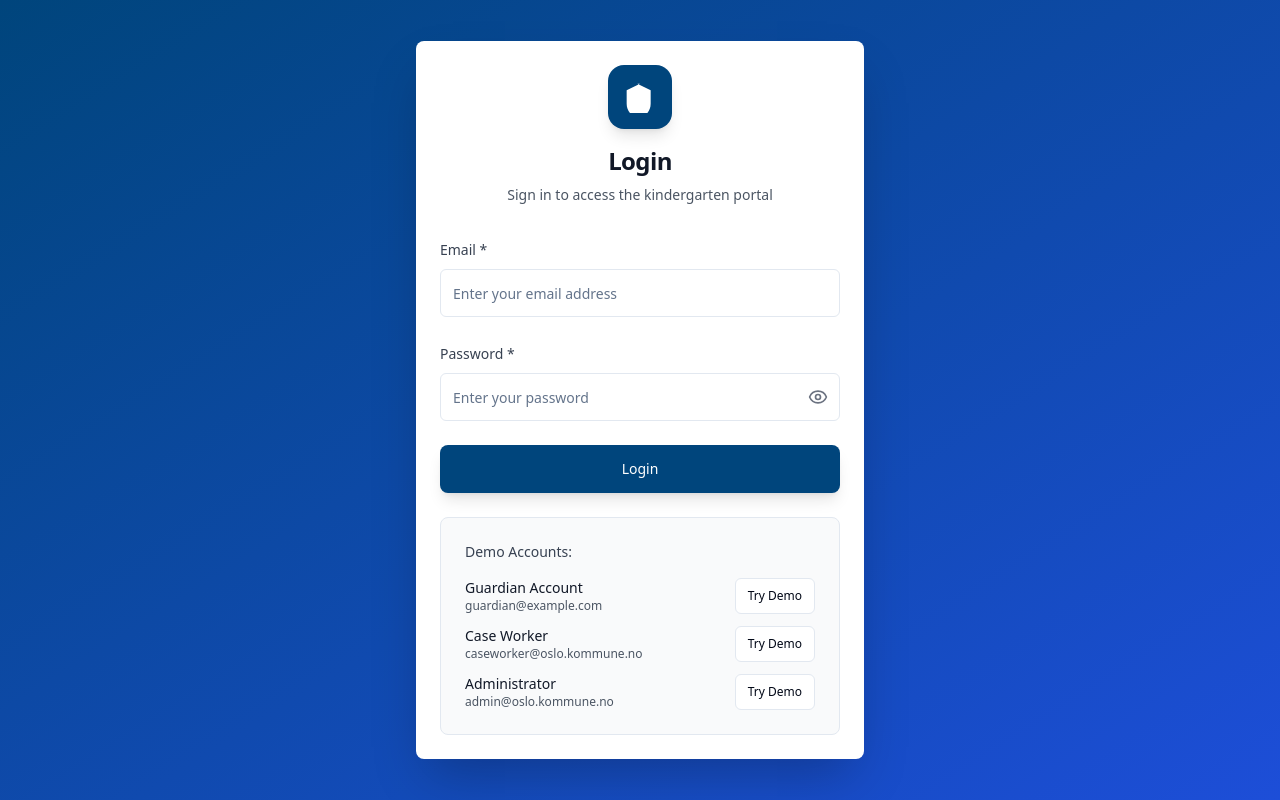
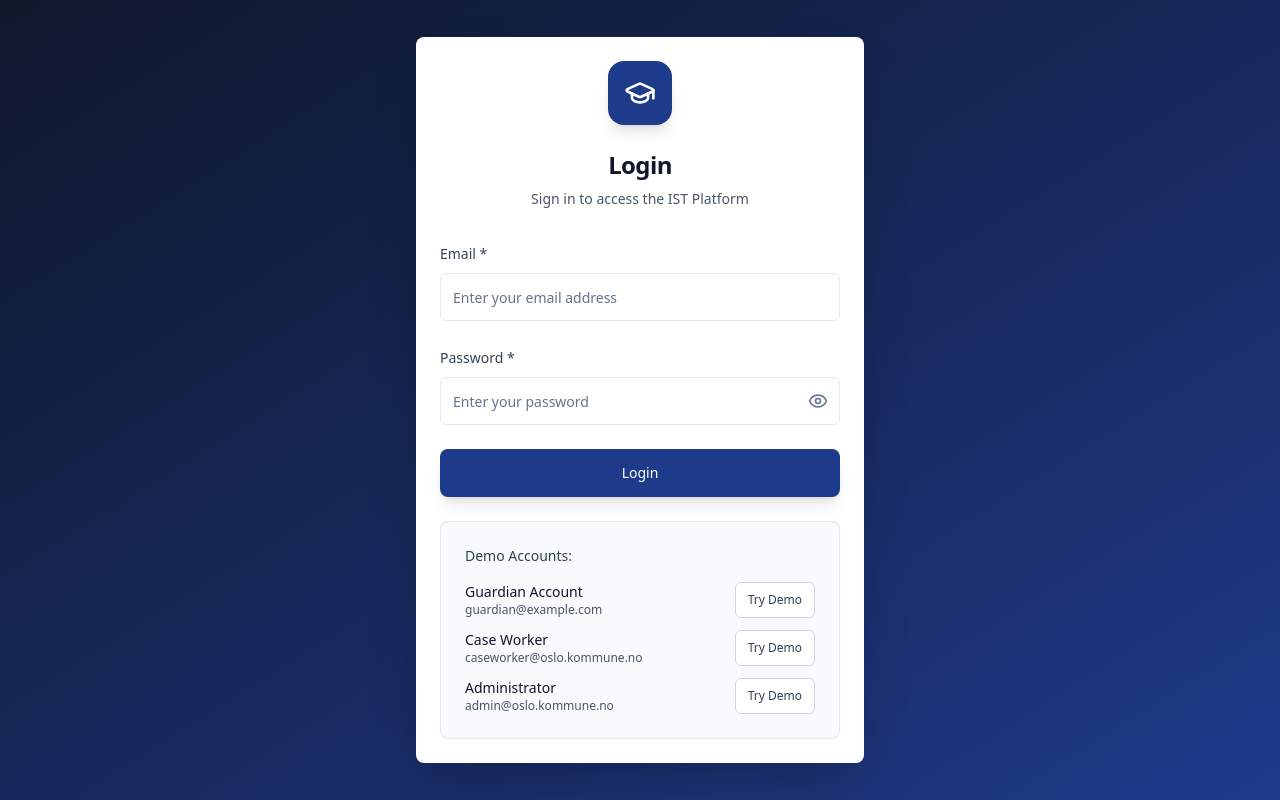
Before and after one commit to istafrica-JeaMu/oslo-kindergarten-connect, a React (Vite) app: page /login in a window 1280 px wide. Built offline with nearby package versions, Linux system fonts and the light colour scheme.

Commit message:
Refactor: Apply IST design to login page
- Updated the login page to match the IST design system.
- Replaced Oslo municipality branding with IST branding.
- Applied IST color palette, typography, and spacing.
- Updated button and form element styling.

```diff
--- a/src/pages/auth/LoginPage.tsx
+++ b/src/pages/auth/LoginPage.tsx
@@ -1,4 +1,3 @@
-
 import { useState } from 'react';
 import { Navigate, useNavigate } from 'react-router-dom';
 import { Button } from '@/components/ui/button';
@@ -8,7 +7,7 @@ import { Label } from '@/components/ui/label';
 import { Alert, AlertDescription } from '@/components/ui/alert';
 import { useAuth } from '@/contexts/AuthContext';
 import { useLanguage } from '@/contexts/LanguageContext';
-import { Loader2, Eye, EyeOff } from 'lucide-react';
+import { Loader2, Eye, EyeOff, GraduationCap } from 'lucide-react';
 
 const LoginPage = () => {
   const [email, setEmail] = useState('');
@@ -96,27 +95,25 @@ const LoginPage = () => {
   };
 
   return (
-    <div className="min-h-screen bg-gradient-to-br from-oslo-blue to-blue-700 flex items-center justify-center p-6">
-      <Card className="w-full max-w-md shadow-2xl border-0">
-        <CardHeader className="text-center space-y-4 pb-8">
-          <div className="mx-auto w-16 h-16 bg-oslo-blue rounded-2xl flex items-center justify-center shadow-lg">
-            <svg className="w-8 h-8 text-white" fill="currentColor" viewBox="0 0 24 24">
-              <path d="M12 2L2 7v10c0 5.55 3.84 9.74 9 11 5.16-1.26 9-5.45 9-11V7l-10-5z"/>
-            </svg>
+    <div className="min-h-screen bg-gradient-to-br from-slate-900 to-blue-900 flex items-center justify-center p-6">
+      <Card className="w-full max-w-md shadow-2xl border-0 bg-white">
+        <CardHeader className="text-center space-y-6 pb-8">
+          <div className="mx-auto w-16 h-16 bg-blue-900 rounded-2xl flex items-center justify-center shadow-lg">
+            <GraduationCap className="w-8 h-8 text-white" />
           </div>
           <div>
-            <CardTitle className="text-2xl font-bold text-gray-900">
+            <CardTitle className="text-2xl font-bold text-slate-900 font-inter">
               {t('auth.login')}
             </CardTitle>
-            <CardDescription className="text-gray-600 mt-2">
-              Sign in to access the kindergarten portal
+            <CardDescription className="text-slate-600 mt-2">
+              Sign in to access the IST Platform
             </CardDescription>
           </div>
         </CardHeader>
         <CardContent className="space-y-6">
           <form onSubmit={handleSubmit} className="space-y-6">
             <div className="space-y-2">
-              <Label htmlFor="email" className="text-sm font-medium text-gray-700">
+              <Label htmlFor="email" className="text-sm font-medium text-slate-700">
                 {t('auth.email')} *
               </Label>
               <Input
@@ -143,7 +140,7 @@ const LoginPage = () => {
             </div>
 
             <div className="space-y-2">
-              <Label htmlFor="password" className="text-sm font-medium text-gray-700">
+              <Label htmlFor="password" className="text-sm font-medium text-slate-700">
                 {t('auth.password')} *
               </Label>
               <div className="relative">
@@ -166,7 +163,7 @@ const LoginPage = () => {
                 <button
                   type="button"
                   onClick={() => setShowPassword(!showPassword)}
-                  className="absolute right-3 top-1/2 transform -translate-y-1/2 text-gray-500 hover:text-gray-700 transition-colors"
+                  className="absolute right-3 top-1/2 transform -translate-y-1/2 text-slate-500 hover:text-slate-700 transition-colors"
                   disabled={isLoading}
                   aria-label={showPassword ? "Hide password" : "Show password"}
                 >
@@ -188,7 +185,7 @@ const LoginPage = () => {
 
             <Button
               type="submit"
-              className="w-full h-12 bg-oslo-blue hover:bg-blue-700 text-white font-medium rounded-lg shadow-lg hover:shadow-xl transition-all duration-200"
+              className="w-full h-12 bg-blue-900 hover:bg-blue-800 text-white font-medium rounded-lg shadow-lg hover:shadow-xl transition-all duration-200"
               disabled={isLoading}
             >
               {isLoading ? (
@@ -202,20 +199,20 @@ const LoginPage = () => {
             </Button>
           </form>
 
-          <div className="mt-8 p-6 bg-gray-50 rounded-lg border">
-            <p className="text-sm font-medium text-gray-700 mb-4">Demo Accounts:</p>
+          <div className="mt-8 p-6 bg-slate-50 rounded-lg border border-slate-200">
+            <p className="text-sm font-medium text-slate-700 mb-4">Demo Accounts:</p>
             <div className="space-y-3">
               <div className="flex justify-between items-center">
                 <div>
-                  <p className="text-sm font-medium text-gray-900">Guardian Account</p>
-                  <p className="text-xs text-gray-600">guardian@example.com</p>
+                  <p className="text-sm font-medium text-slate-900">Guardian Account</p>
+                  <p className="text-xs text-slate-600">guardian@example.com</p>
                 </div>
                 <Button
                   variant="outline"
                   size="sm"
                   onClick={() => handleDemoLogin('guardian@example.com', 'password')}
                   disabled={isLoading}
-                  className="text-xs"
+                  className="text-xs border-slate-300 text-slate-700 hover:bg-slate-50"
                 >
                   Try Demo
                 </Button>
@@ -223,15 +220,15 @@ const LoginPage = () => {
 
               <div className="flex justify-between items-center">
                 <div>
-                  <p className="text-sm font-medium text-gray-900">Case Worker</p>
-                  <p className="text-xs text-gray-600">caseworker@oslo.kommune.no</p>
+                  <p className="text-sm font-medium text-slate-900">Case Worker</p>
+                  <p className="text-xs text-slate-600">caseworker@oslo.kommune.no</p>
                 </div>
                 <Button
                   variant="outline"
                   size="sm"
                   onClick={() => handleDemoLogin('caseworker@oslo.kommune.no', 'password')}
                   disabled={isLoading}
-                  className="text-xs"
+                  className="text-xs border-slate-300 text-slate-700 hover:bg-slate-50"
                 >
                   Try Demo
                 </Button>
@@ -239,15 +236,15 @@ const LoginPage = () => {
 
               <div className="flex justify-between items-center">
                 <div>
-                  <p className="text-sm font-medium text-gray-900">Administrator</p>
-                  <p className="text-xs text-gray-600">admin@oslo.kommune.no</p>
+                  <p className="text-sm font-medium text-slate-900">Administrator</p>
+                  <p className="text-xs text-slate-600">admin@oslo.kommune.no</p>
                 </div>
                 <Button
                   variant="outline"
                   size="sm"
                   onClick={() => handleDemoLogin('admin@oslo.kommune.no', 'password')}
                   disabled={isLoading}
-                  className="text-xs"
+                  className="text-xs border-slate-300 text-slate-700 hover:bg-slate-50"
                 >
                   Try Demo
                 </Button>
```
